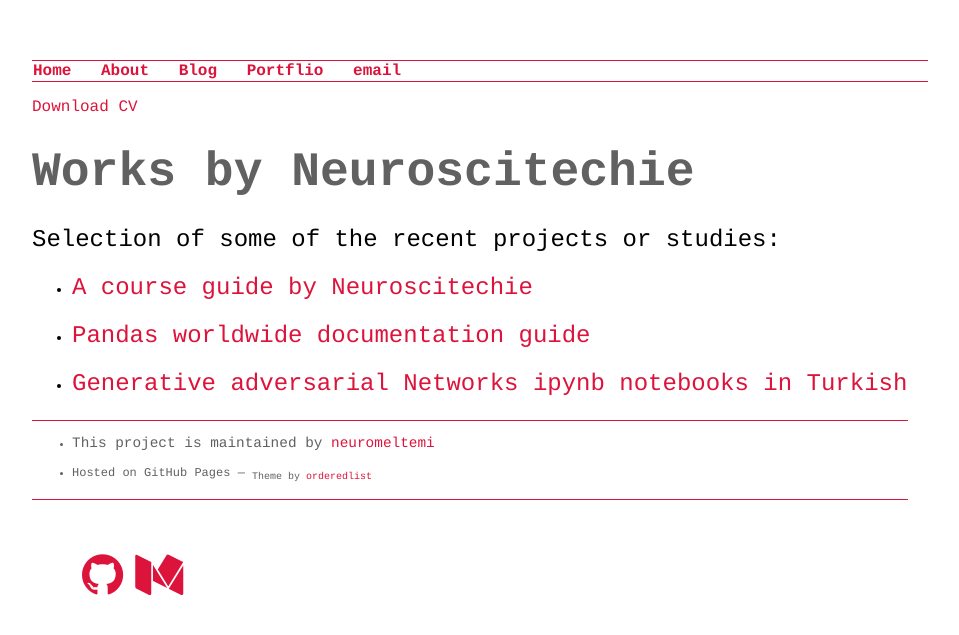
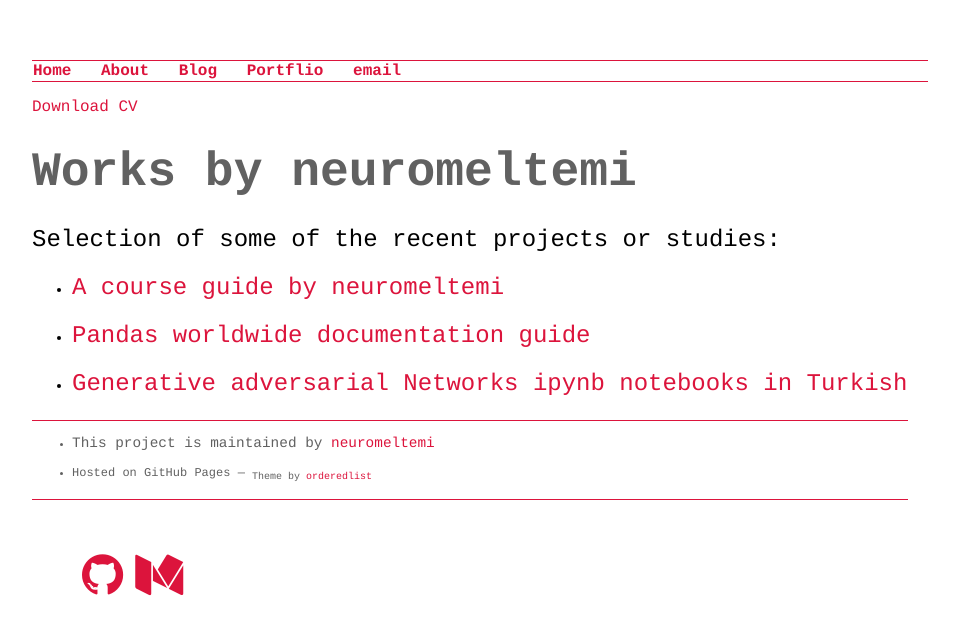
Before and after one commit to inantubek/meltemiatay.github.io, a Jekyll site: the page built from cv/index.html, in a window 1280 px wide. Shown: the top 635 px of the page, without its empty margins (160-1119 px from the left). Built offline with Jekyll 4.4.1, drawn with Linux system fonts in a browser that asks for light colours; nearby versions of some CDN libraries.

Commit message:
Update index.html

```diff
--- a/cv/index.html
+++ b/cv/index.html
@@ -1,15 +1,15 @@
 ---
 layout: default
-title: Works by Neuroscitechie
+title: Achievements of neuromeltemi
 ---
 
 <div class="container">
 
   		<a href="#" class="download" title="Download CV as PDF">Download CV</a>
-	       <h1>Works by Neuroscitechie</h1>
+	       <h1>Works by neuromeltemi</h1>
 	<p> Selection of some of the recent projects or studies:</p>
 	<ul>
-<li><p><a href="https://github.com/Neuroscitechie/deeplearning.ai-course-guide"> A course guide by Neuroscitechie</a></p></li>
+<li><p><a href="https://github.com/Neuroscitechie/deeplearning.ai-course-guide"> A course guide by neuromeltemi</a></p></li>
 <li><p><a href="https://github.com/Neuroscitechie/PandasSprint-Guide-Slides"> Pandas worldwide documentation guide</a></p></li>
 <li><p><a href="https://github.com/deeplearningturkiye/cekismeli-uretici-aglar-generative-adversarial-networks-gan"> Generative adversarial Networks ipynb notebooks in Turkish</a></p></li>
 	<ul>
```
